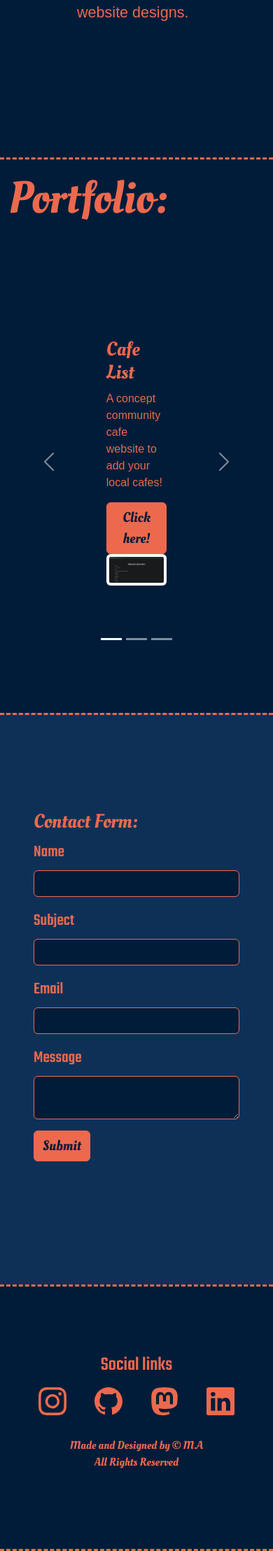
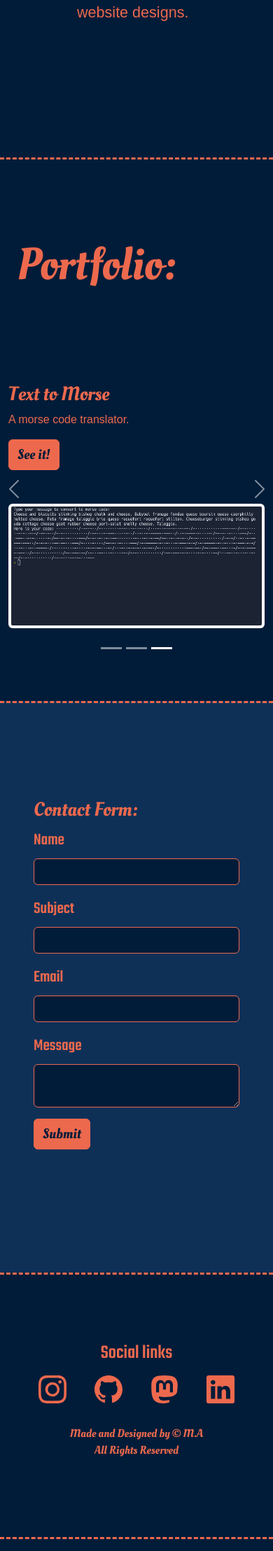
Before and after one commit to ashraph0p/Personal-Website-V2, a Flask app: page / in a window 390 px wide. Shown: the part 3060-5277 px from the top of the page at 70% size. Run offline with Flask 3, Linux system fonts and the light colour scheme; some libraries are stand-ins or nearby versions; some web fonts are replaced.

Commit message:
Portfolio Mobile fixed.

```diff
--- a/static/styles.css
+++ b/static/styles.css
@@ -177,9 +177,74 @@ label, .burrito {
 
 }
 /*contact above */
-#carousel {
-    padding: 2%
-}
+.carousel-control-prev, .carousel-control-next {
+    width: 10%
+}<div class="sub-sec dark-background pt-5" id="portfolio">
+  <div class="container px-4 pt-5">
+    <h1 class="big-heading">Portfolio:</h1>
+  </div>
+  <div id="carousel" class="carousel slide pointer-event">
+    <div class="carousel-indicators">
+      <button aria-label="Slide 1" class="" data-bs-slide-to="0" data-bs-target="#carousel" type="button"></button>
+      <button aria-label="Slide 2" data-bs-slide-to="1" data-bs-target="#carousel" type="button" class=""></button>
+      <button aria-label="Slide 3" data-bs-slide-to="2" data-bs-target="#carousel" type="button" class="active" aria-current="true"></button>
+    </div>
+    <div class="container  py-5">
+      <div class="carousel-inner">
+        <div class="carousel-item">
+          <div class="container">
+            <div class="row">
+              <div class="col-sm-12 col-md-6 col-lg-6 py-5">
+                <h1 class="fs-1">Cafe List</h1>
+                <p class="show-text">A concept community cafe website to add your local cafes!</p>
+                <a class="btn btn-primary" href="https://cafe-lists.onrender.com" target="_blank">Click here!</a>
+              </div>
+              <div class="col-sm-12 col-md-6 col-lg-6">
+                <img alt="Concept Cafe List, to add your local cafes!" src="static/assets/img/cafe.jpg" class="d-block w-100 img-thumbnail">
+              </div>
+            </div>
+          </div>
+        </div>
+        <div class="carousel-item">
+          <div class="container">
+            <div class="row">
+              <div class="col-sm-12 col-md-6 col-lg-6 py-5">
+                <h1 class="fs-1">Task-Maestro</h1>
+                <p class="show-text">a simple task manging app.</p>
+                <a class="btn btn-primary" href="https://task-maestro.onrender.com" target="_blank">Check it out!</a>
+              </div>
+              <div class="col-sm-12 col-md-6 col-lg-6">
+                <img alt="Task-Maestro, a simple task manging app." class="d-block w-100 img-thumbnail" src="static/assets/img/task.jpg">
+              </div>
+            </div>
+          </div>
+        </div>
+        <div class="carousel-item active">
+          <div class="py-2">
+            <div class="row">
+              <div class="col-sm-12 col-md-6 col-lg-6 py-5">
+                <h1 class="fs-1">Text to Morse</h1>
+                <p class="show-text">A morse code translator.</p>
+                <a class="btn btn-primary" href="https://replit.com/@ashraph0p/Text-to-Morse" target="_blank">See it!</a>
+              </div>
+              <div class="col-sm-12 col-md-6 col-lg-6">
+                <img alt="Text to Morse translator." class="d-block w-100 img-thumbnail" src="static/assets/img/moorse.png">
+              </div>
+            </div>
+          </div>
+        </div>
+      </div>
+    </div>
+    <button data-bs-slide="prev" data-bs-target="#carousel" type="button" class="carousel-control-prev">
+      <span aria-hidden="true" class="carousel-control-prev-icon"></span>
+      <span class="visually-hidden">Previous</span>
+    </button>
+    <button class="carousel-control-next" data-bs-slide="next" data-bs-target="#carousel" type="button">
+      <span aria-hidden="true" class="carousel-control-next-icon"></span>
+      <span class="visually-hidden">Next</span>
+    </button>
+  </div>
+</div>
 .carousel-control-prev-icon, .carousel-control-next-icon {
     color: #ED694D
 }
--- a/templates/index.html
+++ b/templates/index.html
@@ -151,109 +151,72 @@
 </div>
 
 <!-- skills section above -->
-<div class="sub-sec dark-background" id="portfolio">
-  <div class="container">
-    <h1 class="big-heading pb-2">Portfolio:</h1>
+<div class="sub-sec dark-background py-5" id="portfolio">
+  <div class="container px-4 pt-5">
+    <h1 class="big-heading">Portfolio:</h1>
   </div>
-  <div class="carousel slide m-5" id="carousel">
+  <div class="carousel slide pointer-event" id="carousel">
     <div class="carousel-indicators">
-      <button
-              aria-current="true"
-              aria-label="Slide 1"
-              class="active"
-              data-bs-slide-to="0"
-              data-bs-target="#carousel"
-              type="button"
-      ></button>
-      <button
-              aria-label="Slide 2"
-              data-bs-slide-to="1"
-              data-bs-target="#carousel"
-              type="button"
-      ></button>
-      <button
-              aria-label="Slide 3"
-              data-bs-slide-to="2"
-              data-bs-target="#carousel"
-              type="button"
-      ></button>
+      <button aria-label="Slide 1" class="" data-bs-slide-to="0" data-bs-target="#carousel" type="button"></button>
+      <button aria-label="Slide 2" class="" data-bs-slide-to="1" data-bs-target="#carousel" type="button"></button>
+      <button aria-current="true" aria-label="Slide 3" class="active" data-bs-slide-to="2" data-bs-target="#carousel"
+              type="button"></button>
     </div>
-    <div class="container px-5 py-5">
+    <div class="container  py-5">
       <div class="carousel-inner">
-        <div class="carousel-item active">
-          <div class="container px-5 py-5">
+        <div class="carousel-item">
+          <div class="container">
             <div class="row">
-              <div class="col-sm-12 col-md-6 col-lg-6">
-                <h1>Cafe List</h1>
+              <div class="col-sm-12 col-md-6 col-lg-6 py-5">
+                <h1 class="fs-1">Cafe List</h1>
                 <p class="show-text">A concept community cafe website to add your local cafes!</p>
                 <a class="btn btn-primary" href="https://cafe-lists.onrender.com" target="_blank">Click here!</a>
               </div>
               <div class="col-sm-12 col-md-6 col-lg-6">
-                <img
-                        alt="Concept Cafe List, to add your local cafes!"
-                        class="d-block w-100 img-thumbnail"
-                        src="static/assets/img/cafe.jpg"
-                />
+                <img alt="Concept Cafe List, to add your local cafes!" class="d-block w-100 img-thumbnail"
+                     src="static/assets/img/cafe.jpg">
               </div>
             </div>
           </div>
         </div>
         <div class="carousel-item">
-          <div class="container px-5 py-5">
+          <div class="container">
             <div class="row">
-              <div class="col-sm-12 col-md-6 col-lg-6">
-                <h1>Task-Maestro</h1>
+              <div class="col-sm-12 col-md-6 col-lg-6 py-5">
+                <h1 class="fs-1">Task-Maestro</h1>
                 <p class="show-text">a simple task manging app.</p>
                 <a class="btn btn-primary" href="https://task-maestro.onrender.com" target="_blank">Check it out!</a>
               </div>
               <div class="col-sm-12 col-md-6 col-lg-6">
-                <img
-                        alt="Task-Maestro, a simple task manging app."
-                        class="d-block w-100 img-thumbnail"
-                        src="static/assets/img/task.jpg"
-                />
+                <img alt="Task-Maestro, a simple task manging app." class="d-block w-100 img-thumbnail"
+                     src="static/assets/img/task.jpg">
               </div>
             </div>
           </div>
         </div>
-        <div class="carousel-item">
-          <div class="container px-5 py-5">
+        <div class="carousel-item active">
+          <div class="py-2">
             <div class="row">
-              <div class="col-sm-12 col-md-6 col-lg-6">
-                <h1>Text to Morse</h1>
+              <div class="col-sm-12 col-md-6 col-lg-6 py-5">
+                <h1 class="fs-1">Text to Morse</h1>
                 <p class="show-text">A morse code translator.</p>
-                <a class="btn btn-primary"
-                   href="https://replit.com/@ashraph0p/Text-to-Morse"
-                   target="_blank"
-                >See it!</a>
+                <a class="btn btn-primary" href="https://replit.com/@ashraph0p/Text-to-Morse" target="_blank">See
+                  it!</a>
               </div>
               <div class="col-sm-12 col-md-6 col-lg-6">
-                <img
-                        alt="Text to Morse translator."
-                        class="d-block w-100 img-thumbnail"
-                        src="static/assets/img/moorse.png"
-                />
+                <img alt="Text to Morse translator." class="d-block w-100 img-thumbnail"
+                     src="static/assets/img/moorse.png">
               </div>
             </div>
           </div>
         </div>
       </div>
     </div>
-    <button
-            class="carousel-control-prev"
-            data-bs-slide="prev"
-            data-bs-target="#carousel"
-            type="button"
-    >
+    <button class="carousel-control-prev" data-bs-slide="prev" data-bs-target="#carousel" type="button">
       <span aria-hidden="true" class="carousel-control-prev-icon"></span>
       <span class="visually-hidden">Previous</span>
     </button>
-    <button
-            class="carousel-control-next"
-            data-bs-slide="next"
-            data-bs-target="#carousel"
-            type="button"
-    >
+    <button class="carousel-control-next" data-bs-slide="next" data-bs-target="#carousel" type="button">
       <span aria-hidden="true" class="carousel-control-next-icon"></span>
       <span class="visually-hidden">Next</span>
     </button>
```
